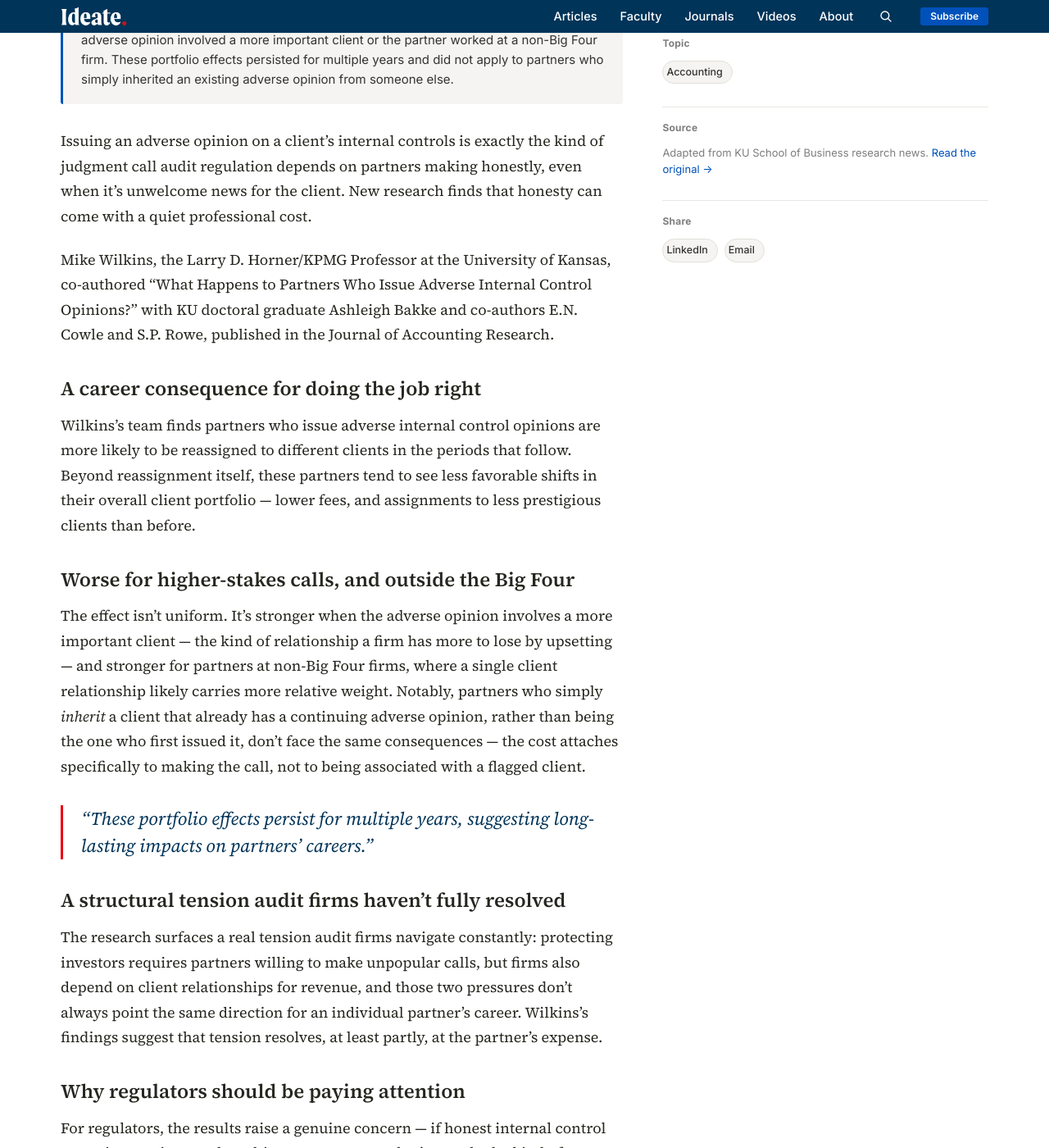
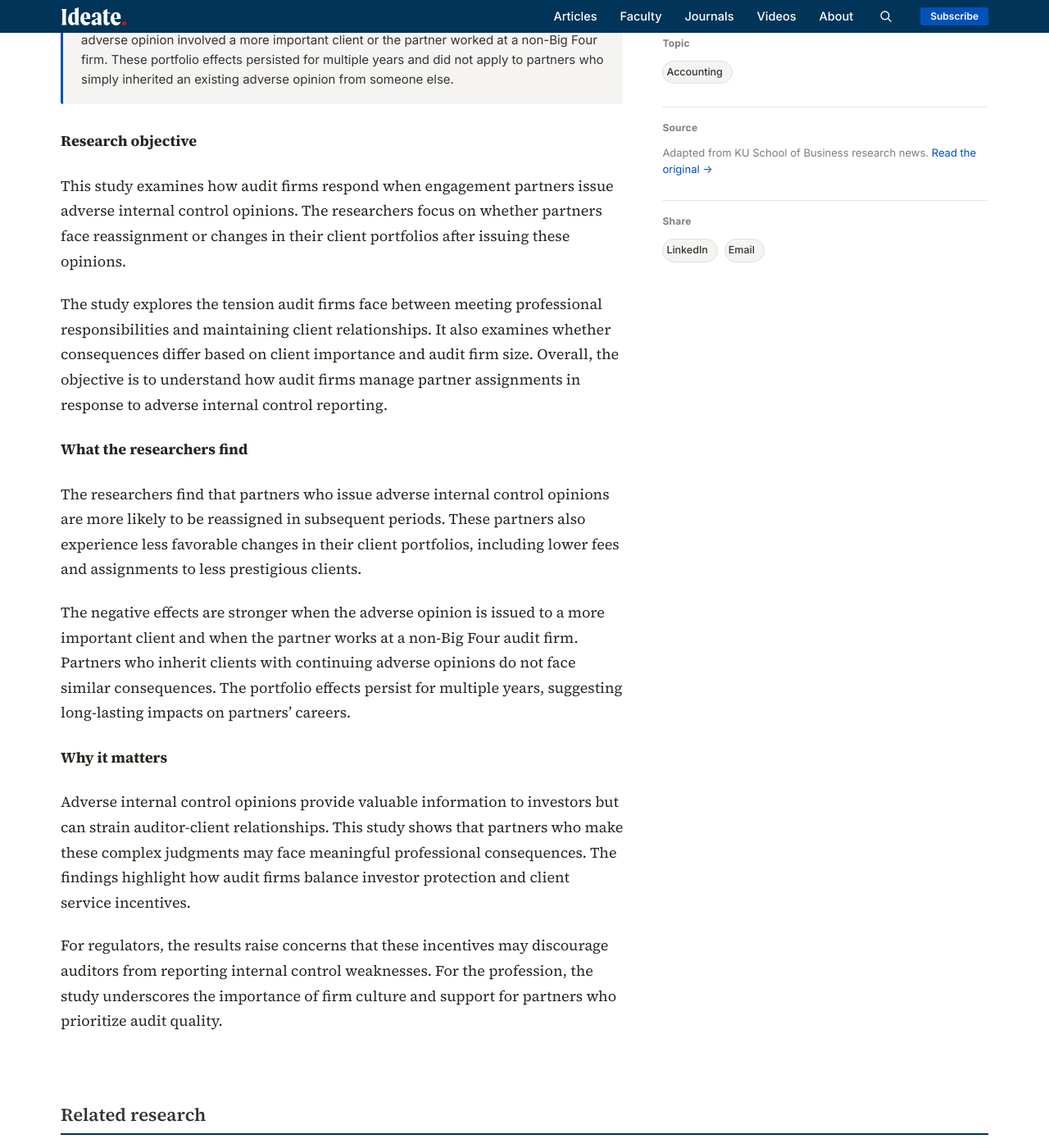
Before and after one commit to KUBschool/ideate, a Jekyll site: the page built from _articles/2025-01-01-adverse-opinion-partner-consequences.md, in a window 1280 px wide and 1400 px high, scrolled down 1034 px. Shown: the whole window at 82% size. Built offline with Jekyll 4.4.1, drawn with Linux system fonts in a browser that asks for light colours; some of the changed text lies outside the part shown.

Commit message:
Update Article “2025-01-01-adverse-opinion-partner-consequences”

```diff
--- a/_articles/2025-01-01-adverse-opinion-partner-consequences.md
+++ b/_articles/2025-01-01-adverse-opinion-partner-consequences.md
@@ -1,43 +1,43 @@
 ---
-title: "Auditors who flag a client's broken internal controls can pay for it in their own career"
-dek: "Issuing an adverse internal control opinion is exactly the judgment call audit regulation wants auditors to make honestly. New research finds the partners who make that call often get quietly reassigned to less valuable clients afterward."
+title: Auditors who flag a client's broken internal controls can pay for it in
+  their own career
+dek: Issuing an adverse internal control opinion is exactly the judgment call
+  audit regulation wants auditors to make honestly. New research finds the
+  partners who make that call often get quietly reassigned to less valuable
+  clients afterward.
 topic: accounting
 faculty:
   - mike-wilkins
-byline: "Mike Wilkins"
-date: 2025-01-01
+byline: Mike Wilkins
+date: 2025-01-06
+image: /assets/uploads/auditing.png
 image_tint: limestone
 featured: false
-source_url: "https://business.ku.edu/research-and-faculty/accounting/research-insights"
-answer_box: >-
-  Research on audit partner outcomes finds partners who issue adverse
-  internal control opinions are more likely to be reassigned afterward,
-  with less favorable subsequent client portfolios — lower fees and
-  assignments to less prestigious clients — especially when the adverse
-  opinion involved a more important client or the partner worked at a
-  non-Big Four firm. These portfolio effects persisted for multiple
-  years and did not apply to partners who simply inherited an existing
-  adverse opinion from someone else.
+source_url: https://business.ku.edu/research-and-faculty/accounting/research-insights
+answer_box: Research on audit partner outcomes finds partners who issue adverse
+  internal control opinions are more likely to be reassigned afterward, with
+  less favorable subsequent client portfolios — lower fees and assignments to
+  less prestigious clients — especially when the adverse opinion involved a more
+  important client or the partner worked at a non-Big Four firm. These portfolio
+  effects persisted for multiple years and did not apply to partners who simply
+  inherited an existing adverse opinion from someone else.
+journal: Journal of Accounting Research
+journal_url: https://onlinelibrary.wiley.com/doi/10.1111/1475-679X.12597
 ---
+#### Research objective
 
-Issuing an adverse opinion on a client's internal controls is exactly the kind of judgment call audit regulation depends on partners making honestly, even when it's unwelcome news for the client. New research finds that honesty can come with a quiet professional cost.
+This study examines how audit firms respond when engagement partners issue adverse internal control opinions. The researchers focus on whether partners face reassignment or changes in their client portfolios after issuing these opinions.
 
-Mike Wilkins, the Larry D. Horner/KPMG Professor at the University of Kansas, co-authored "What Happens to Partners Who Issue Adverse Internal Control Opinions?" with KU doctoral graduate Ashleigh Bakke and co-authors E.N. Cowle and S.P. Rowe, published in the Journal of Accounting Research.
+The study explores the tension audit firms face between meeting professional responsibilities and maintaining client relationships. It also examines whether consequences differ based on client importance and audit firm size. Overall, the objective is to understand how audit firms manage partner assignments in response to adverse internal control reporting.
 
-## A career consequence for doing the job right
+#### What the researchers find
 
-Wilkins's team finds partners who issue adverse internal control opinions are more likely to be reassigned to different clients in the periods that follow. Beyond reassignment itself, these partners tend to see less favorable shifts in their overall client portfolio — lower fees, and assignments to less prestigious clients than before.
+The researchers find that partners who issue adverse internal control opinions are more likely to be reassigned in subsequent periods. These partners also experience less favorable changes in their client portfolios, including lower fees and assignments to less prestigious clients.
 
-## Worse for higher-stakes calls, and outside the Big Four
+The negative effects are stronger when the adverse opinion is issued to a more important client and when the partner works at a non-Big Four audit firm. Partners who inherit clients with continuing adverse opinions do not face similar consequences. The portfolio effects persist for multiple years, suggesting long-lasting impacts on partners’ careers.
 
-The effect isn't uniform. It's stronger when the adverse opinion involves a more important client — the kind of relationship a firm has more to lose by upsetting — and stronger for partners at non-Big Four firms, where a single client relationship likely carries more relative weight. Notably, partners who simply *inherit* a client that already has a continuing adverse opinion, rather than being the one who first issued it, don't face the same consequences — the cost attaches specifically to making the call, not to being associated with a flagged client.
+#### Why it matters
 
-> "These portfolio effects persist for multiple years, suggesting long-lasting impacts on partners' careers."
+Adverse internal control opinions provide valuable information to investors but can strain auditor-client relationships. This study shows that partners who make these complex judgments may face meaningful professional consequences. The findings highlight how audit firms balance investor protection and client service incentives.
 
-## A structural tension audit firms haven't fully resolved
-
-The research surfaces a real tension audit firms navigate constantly: protecting investors requires partners willing to make unpopular calls, but firms also depend on client relationships for revenue, and those two pressures don't always point the same direction for an individual partner's career. Wilkins's findings suggest that tension resolves, at least partly, at the partner's expense.
-
-## Why regulators should be paying attention
-
-For regulators, the results raise a genuine concern — if honest internal control reporting carries a real, multi-year career cost, that's exactly the kind of incentive structure that could quietly discourage the behavior audit oversight depends on. For the profession itself, the study is a case for firm culture and structural support — protecting partners who make the right call, not just requiring that they make it.
+For regulators, the results raise concerns that these incentives may discourage auditors from reporting internal control weaknesses. For the profession, the study underscores the importance of firm culture and support for partners who prioritize audit quality.
```
Also changed, not shown: 1 other file.
